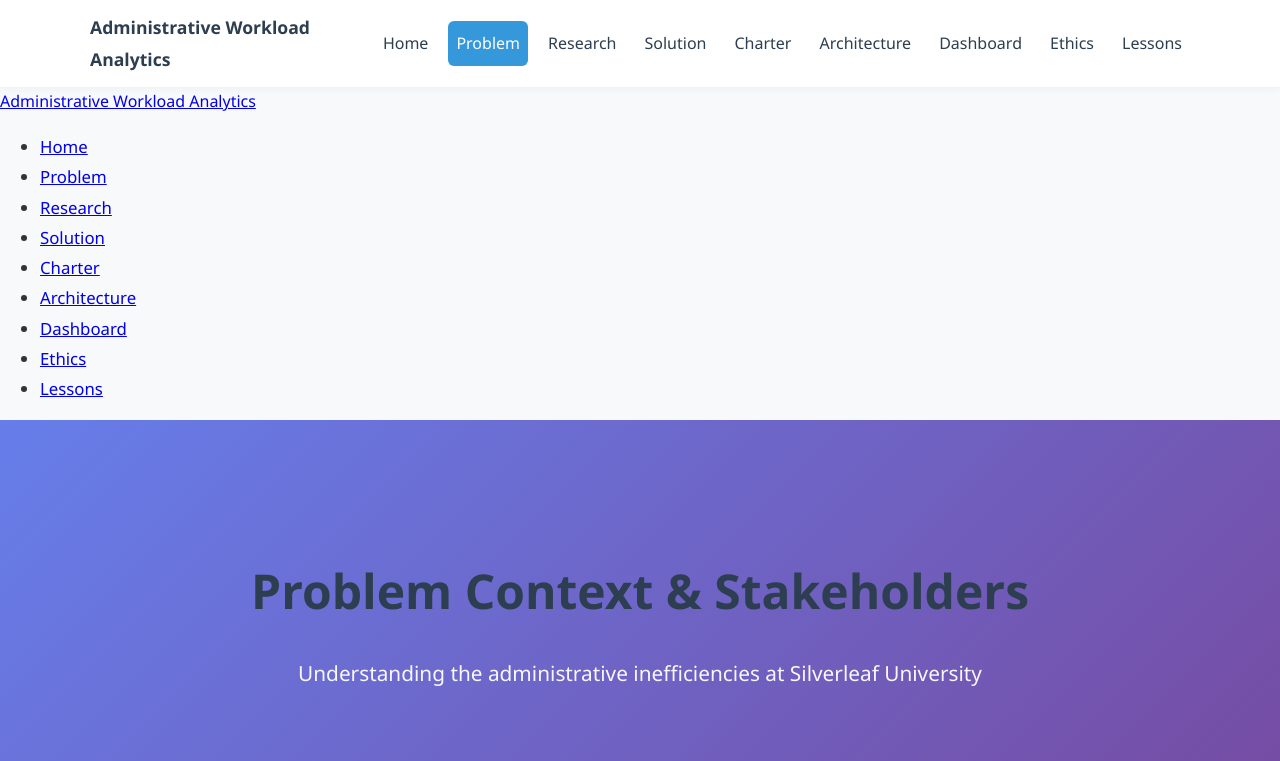
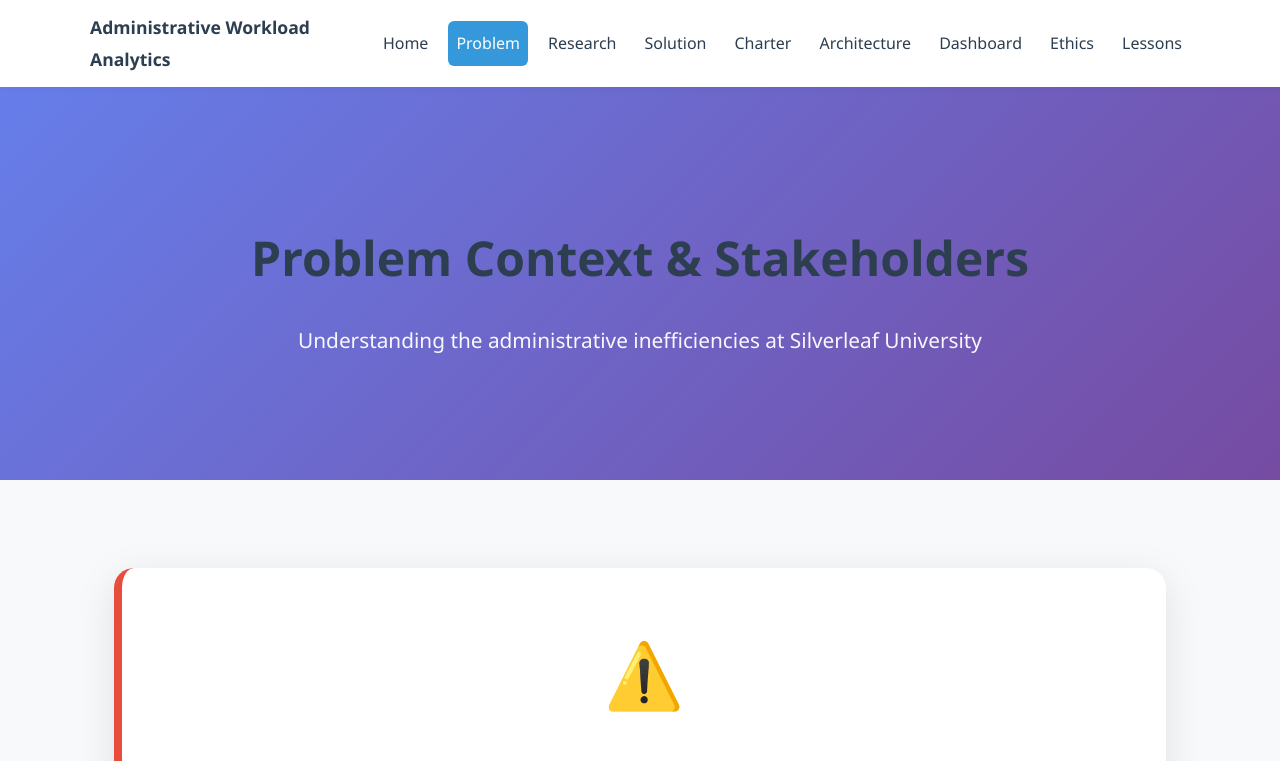
Before and after one commit to HarshaReddyEtikalpadu/Team-Billikens---Manual-Administrative-Workload-Project, a plain HTML site: page problem.html in a window 1280 px wide. Shown: the top 761 px of the page. Drawn offline with Linux system fonts and the light colour scheme.

Commit message:
chore: clean problem page header, add problem styles, fix external link security

```diff
--- a/problem.html
+++ b/problem.html
@@ -26,24 +26,7 @@
     </div>
   </header>
 
-    <!-- Navigation -->
-    <nav class="navbar">
-      <div class="nav-container">
-        <a href="index.html" class="logo">Administrative Workload Analytics</a>
-        <button class="nav-toggle" aria-label="Toggle navigation">☰</button>
-        <ul class="nav-menu">
-          <li><a href="index.html">Home</a></li>
-          <li><a href="problem.html" class="active">Problem</a></li>
-          <li><a href="research.html">Research</a></li>
-          <li><a href="solution.html">Solution</a></li>
-          <li><a href="charter.html">Charter</a></li>
-          <li><a href="architecture.html">Architecture</a></li>
-          <li><a href="dashboard.html">Dashboard</a></li>
-          <li><a href="ethics.html">Ethics</a></li>
-          <li><a href="lessons.html">Lessons</a></li>
-        </ul>
-      </div>
-    </nav>
+
     <!-- Hero Section -->
     <section class="problem-hero">
       <div class="container">
```
